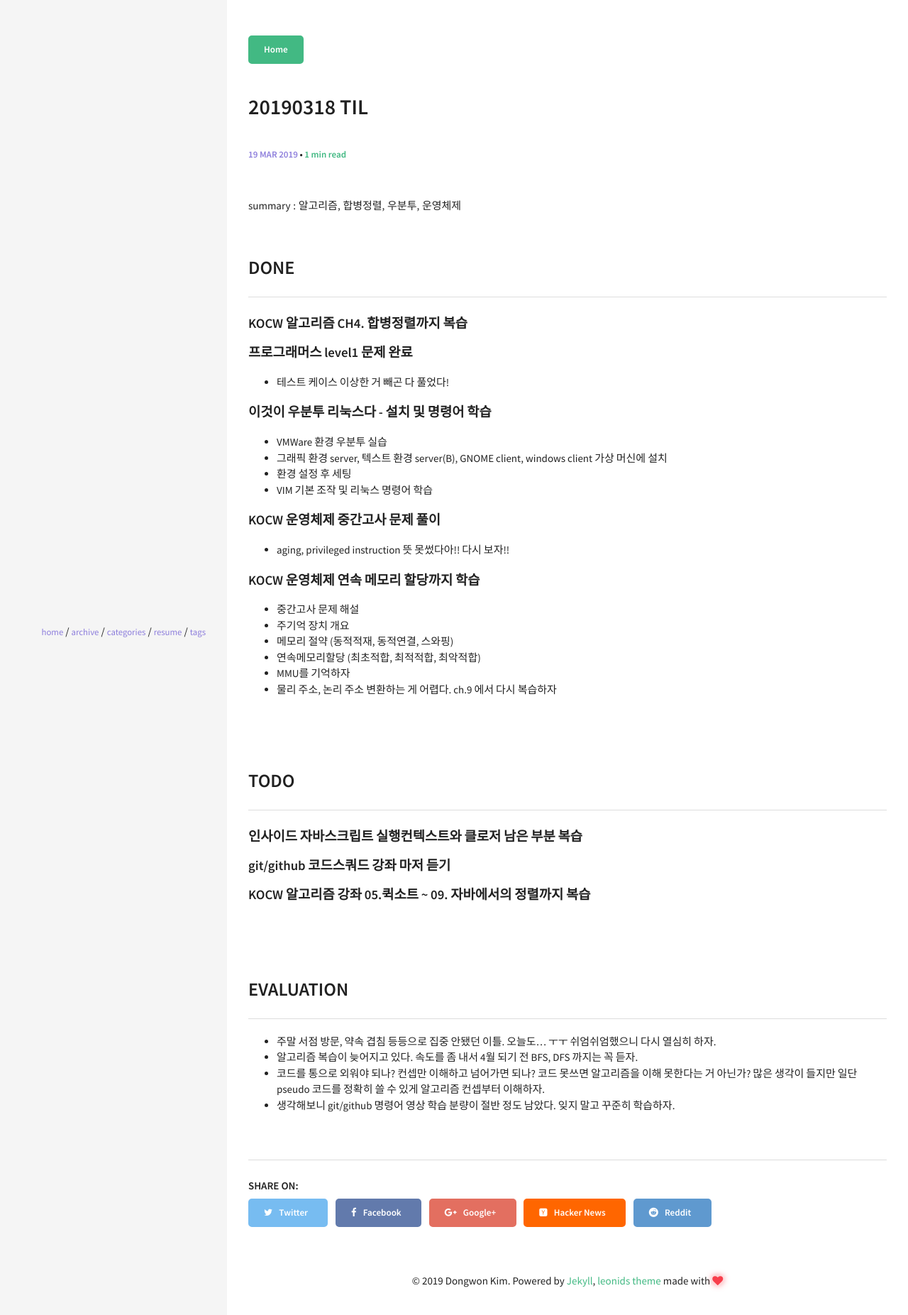
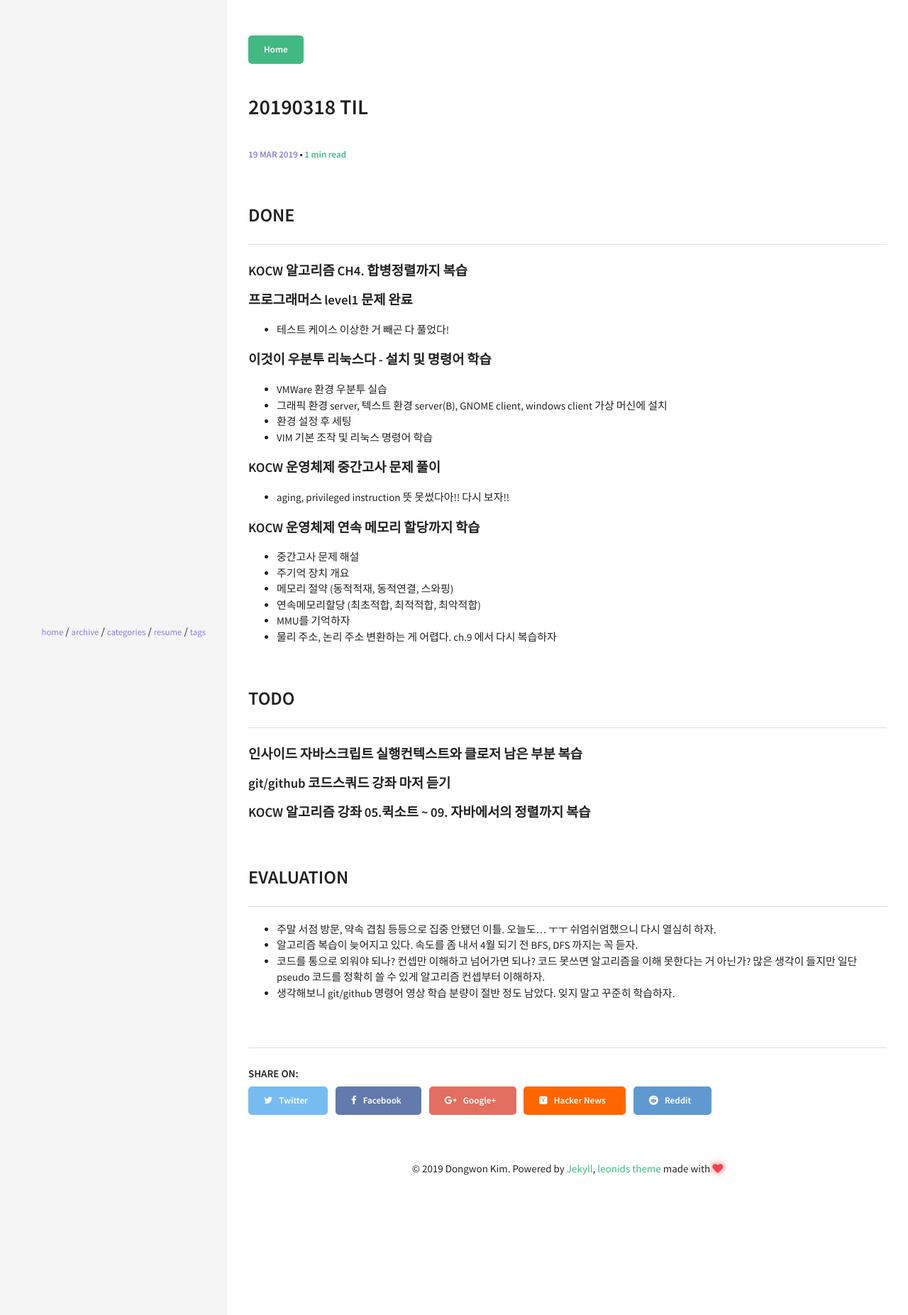
Before and after one commit to dev-dongwon/dev-dongwon.github.io, a Jekyll site: the page built from _posts/2019-03-19-til.md, in a window 1280 px wide. Shown: the top 1853 px of the page at 71% size. Built offline with Jekyll 4.4.1, drawn with Linux system fonts in a browser that asks for light colours.

Commit message:
Modified : 20190318 til 마크다운 수정

```diff
--- a/_posts/2019-03-19-til.md
+++ b/_posts/2019-03-19-til.md
@@ -2,12 +2,12 @@
 layout: post
 title:  "20190318 TIL"
 crawlertitle: "programming til"
-summary: "20190318 TIL"
-categories: posts
-tags: ['til']
+excerpt: "20190318 TIL"
+categories: [TIL]
+tags: ['TIL']
 author: dev-dongwon
+comments: true
 ---
-summary : 알고리즘, 합병정렬, 우분투, 운영체제
 ## DONE
 
 #### **KOCW 알고리즘 CH4. 합병정렬까지 복습**
@@ -32,7 +32,7 @@
 * MMU를 기억하자
 * 물리 주소, 논리 주소 변환하는 게 어렵다. ch.9 에서 다시 복습하자
 
-<br>
+
 
 ## TODO
 
@@ -41,7 +41,6 @@
 #### **KOCW 알고리즘 강좌 05.퀵소트 ~ 09. 자바에서의 정렬까지 복습**
 
 
-<br>
 
 ## EVALUATION
 
```
